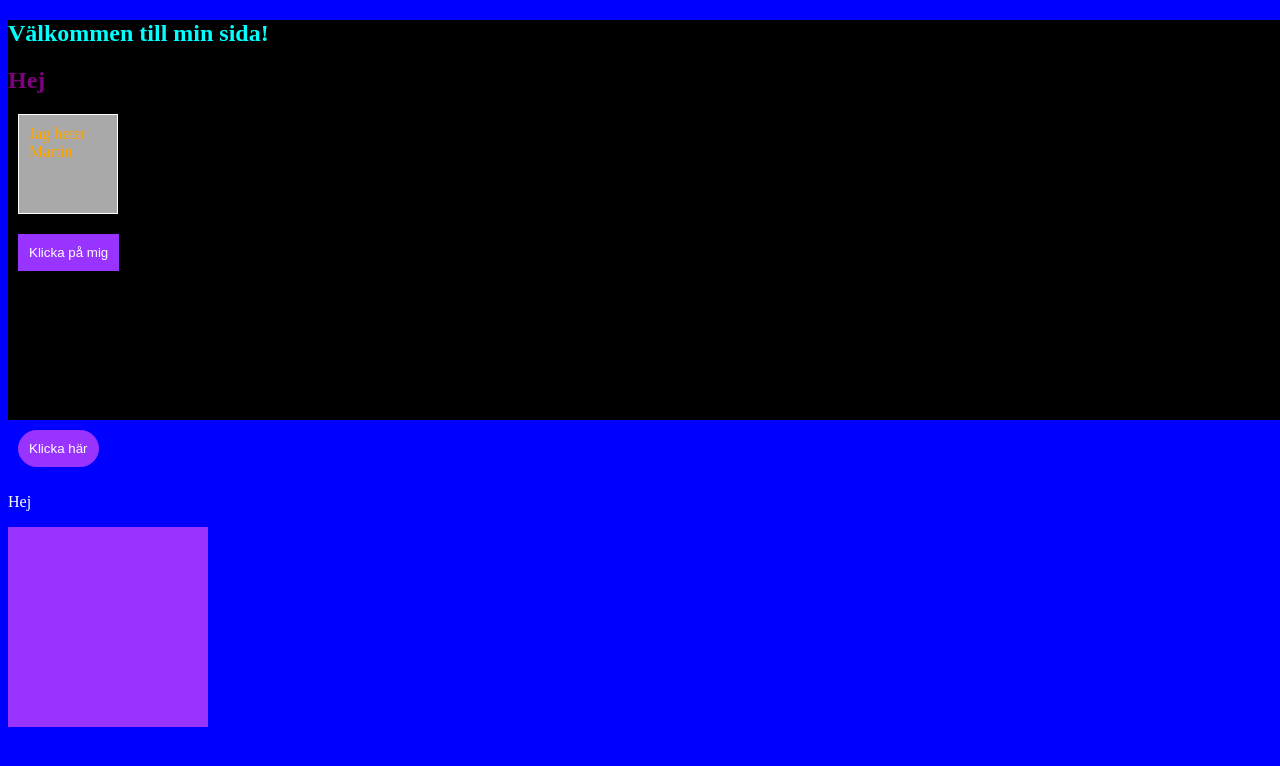
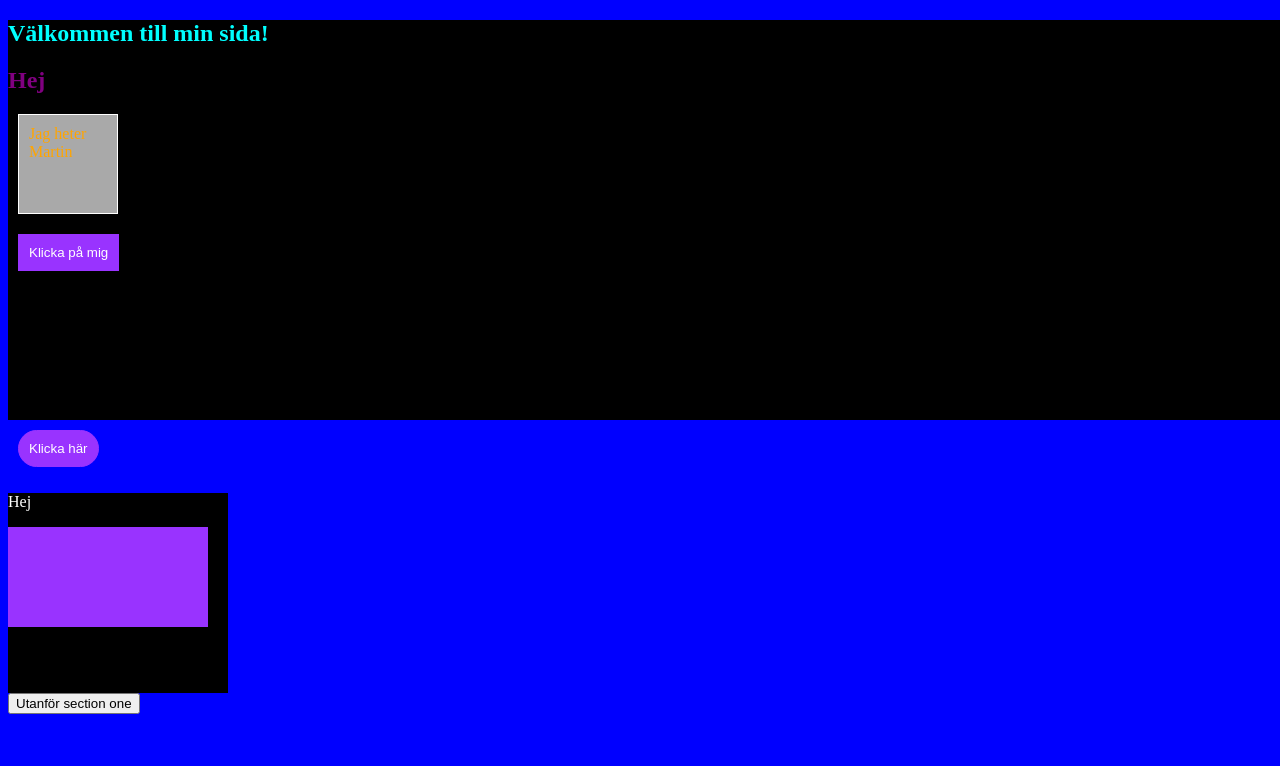
Before and after one commit to Smoolers/CSS-ovning-1, a plain HTML site: page index.html in a window 1280 px wide. Drawn offline with Linux system fonts and the light colour scheme.

Commit message:
Updated index.html and style.css

```diff
--- a/css/style.css
+++ b/css/style.css
@@ -44,9 +44,9 @@ h1 {
 }
 
 .section-one {
-  width: 200px;
+  width: 220px;
   height: 200px;
-  background-color: #black;
+  background-color: black;
 }
 
 .section-one-text {
@@ -55,6 +55,6 @@ h1 {
 
 .inside-section-one {
   width: 200px;
-  height: 100%;
+  height: 50%;
   background-color: #93f;
 }
--- a/index.html
+++ b/index.html
@@ -18,5 +18,6 @@
       <p class="section-one-text">Hej</p>
       <section class="inside-section-one"></section>
     </section>
+    <button>Utanför section one</button>
   </body>
 </html>
```
